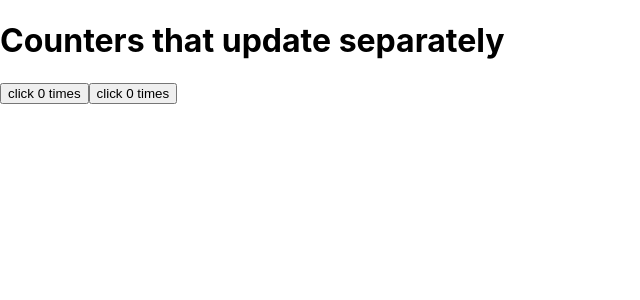
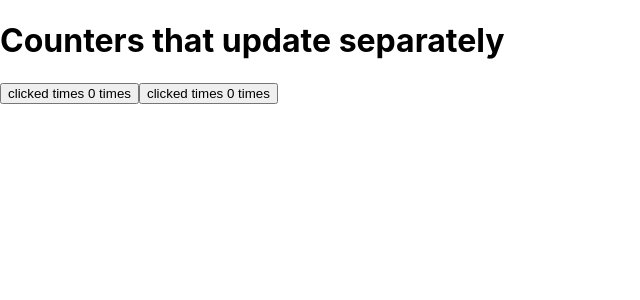
Before and after one commit to omodtung/React, a React (Create React App) app: page / in a window 1280 px wide. Shown: the top 300 px of the page, without its empty margins (0-640 px from the left). Built offline with nearby package versions, Linux system fonts and the light colour scheme.

Commit message:
share data between component

```diff
--- a/src/App.js
+++ b/src/App.js
@@ -13,37 +13,43 @@ const products = [
   { title: "Apple", isFruit: true, id: 3 },
 ];
 
+function App() {
+  return (
+    <div>
+      <h1>Counters that update separately</h1>
+      <MyButton />
 
-function App()
-{
-  return(
-    <div>
-    <h1>Counters that update separately</h1>
-    <MyButton />
-    <MyButton />
     </div>
   );
 }
 
-function MyButton()
-{
-  const [count ,setCount] =useState(0);
-  function handleClick ()
-  {
-    setCount(count +1 );
+function MyButton() {
+  const [count, setCount] = useState(0);
+  function handleClick() {
+    setCount(count + 1);
+  }
 
-  }
+  return (
+    <div>
+<TimesClickButton count={count} onClick={handleClick}/>
+<TimesClickButton count={count} onClick={handleClick}/>
+
+    </div>
+
+
+  );
 
 
 
-return(
-<button onClick={handleClick}>
-  click {count} times
-</button>
+}
 
-);
+function TimesClickButton({ count, onClick }) {
 
+  return(
 
+    <button onClick={onClick}>clicked times {count} times</button>
+  );
+  // <button onClick={onClick}>clicked {count} times</button>
 
 }
 
@@ -59,9 +65,7 @@ function App3() {
     </li>
   ));
 
-  return (
-    <ul>{listItem}</ul>
-  );
+  return <ul>{listItem}</ul>;
 }
 function App1() {
   return (
```
